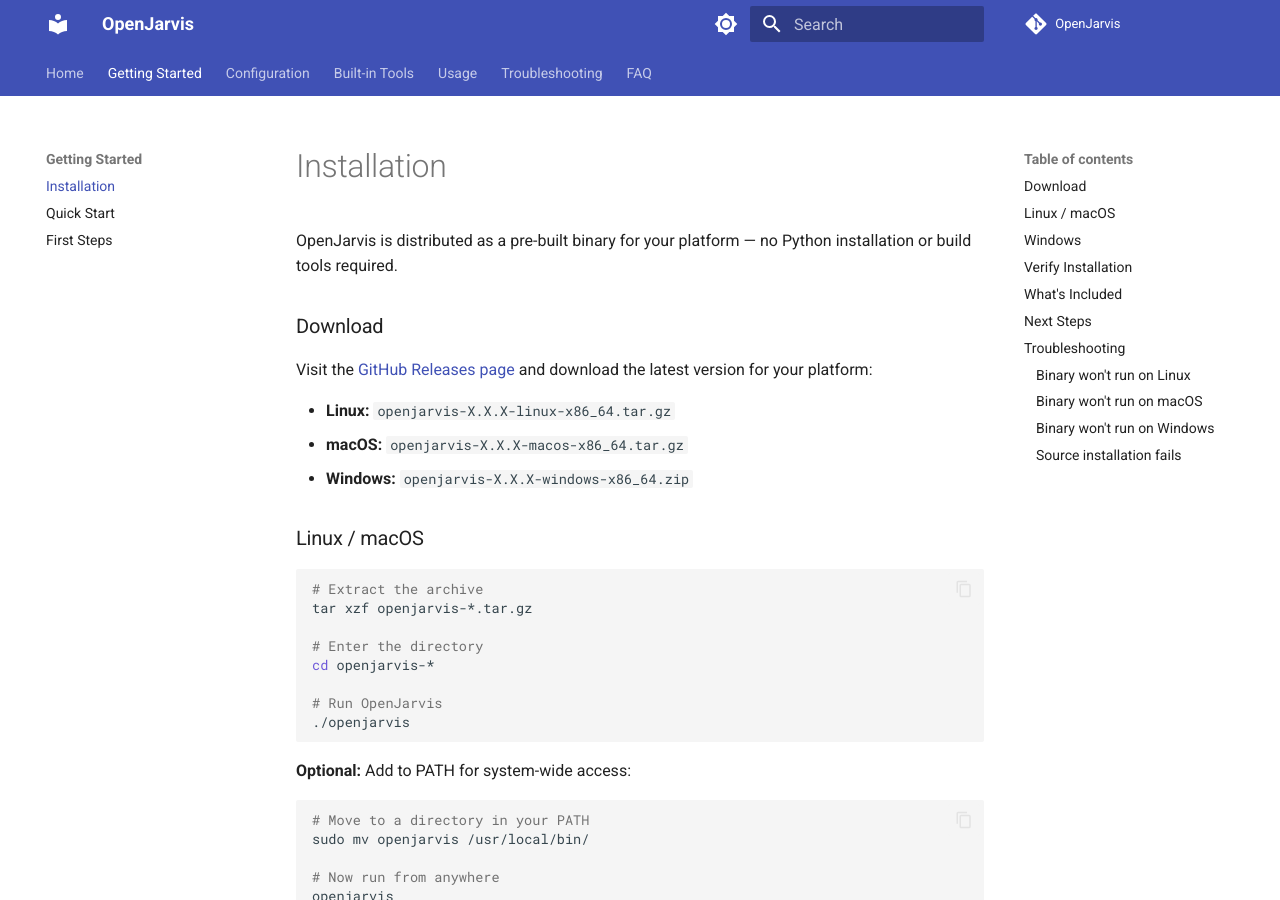
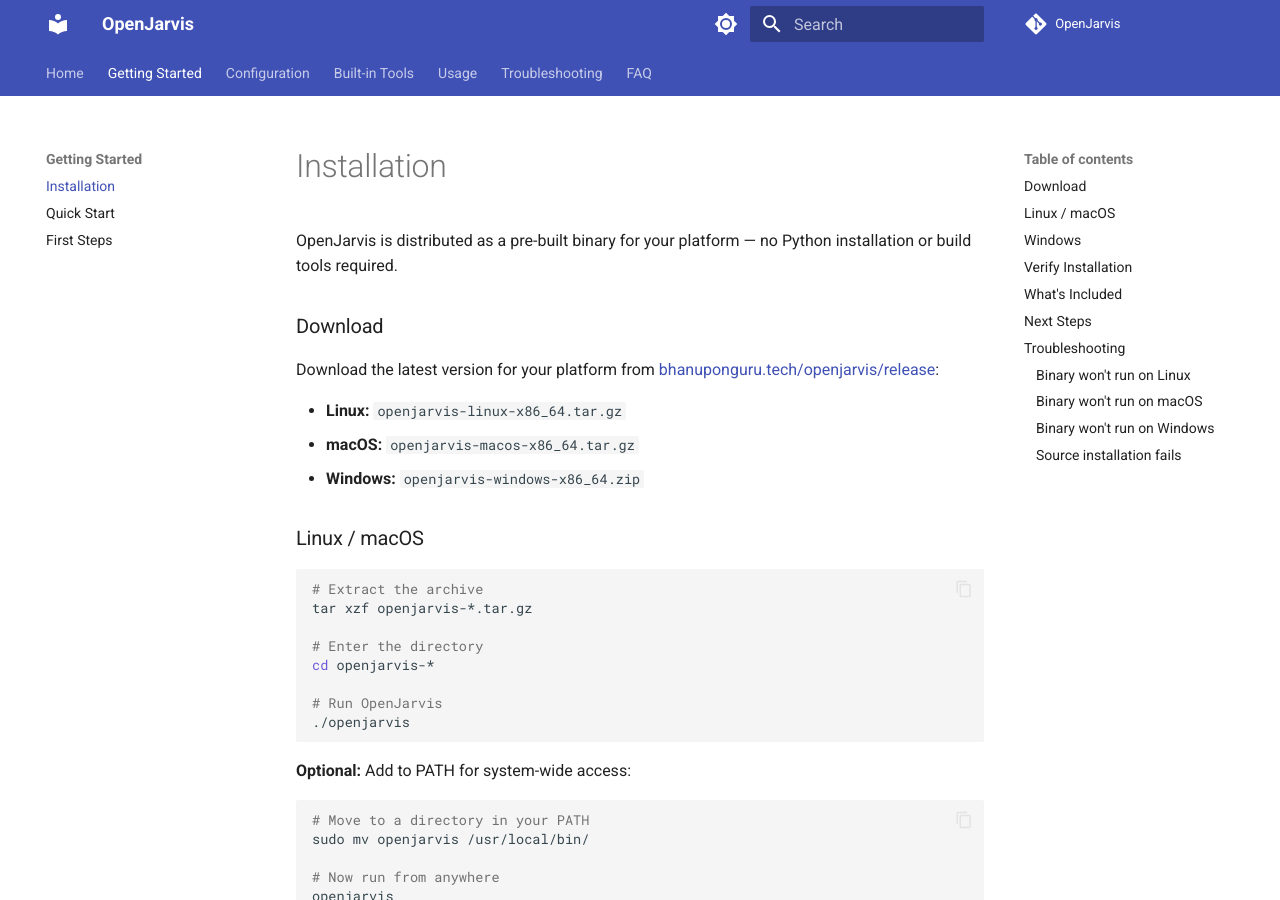
Before and after one commit to bhanuponguru/openjarvis-cli, an MkDocs documentation site: the page built from docs/getting-started/installation.md, in a window 1280 px wide and 900 px high. Built offline with MkDocs 1.6.1 and Material for MkDocs 9.7.7, drawn with Linux system fonts in a browser that asks for light colours; comment, search, counter and statistics services are not loaded.

Commit message:
docs: update website URL to bhanuponguru.tech/openjarvis
- Change all references from openjarvis.dev to bhanuponguru.tech/openjarvis
- Update download links to bhanuponguru.tech/openjarvis/release
- Update mkdocs configuration for both standalone and main docs
- Simplify documentation links in main README
- Remove outdated provider examples from main README

```diff
--- a/docs/getting-started/installation.md
+++ b/docs/getting-started/installation.md
@@ -4,11 +4,11 @@
 
 ### Download
 
-Visit the [GitHub Releases page](https://github.com/bhanuponguru/OpenJarvis/releases) and download the latest version for your platform:
+Download the latest version for your platform from [bhanuponguru.tech/openjarvis/release](https://bhanuponguru.tech/openjarvis/release):
 
-- **Linux:** `openjarvis-X.X.X-linux-x86_64.tar.gz`
-- **macOS:** `openjarvis-X.X.X-macos-x86_64.tar.gz`
-- **Windows:** `openjarvis-X.X.X-windows-x86_64.zip`
+- **Linux:** `openjarvis-linux-x86_64.tar.gz`
+- **macOS:** `openjarvis-macos-x86_64.tar.gz`
+- **Windows:** `openjarvis-windows-x86_64.zip`
 
 ### Linux / macOS
 
--- a/mkdocs.yml
+++ b/mkdocs.yml
@@ -1,6 +1,6 @@
 site_name: OpenJarvis
 site_description: Intelligent AI orchestrator with multi-model routing
-site_url: https://openjarvis.dev
+site_url: https://bhanuponguru.tech/openjarvis
 repo_url: https://github.com/bhanuponguru/OpenJarvis
 repo_name: OpenJarvis
 
```
Also changed, not shown: docs/README.md (+1 -2 lines), docs/faq.md (+1 -9 lines), docs/index.md (+1 -0 lines).
